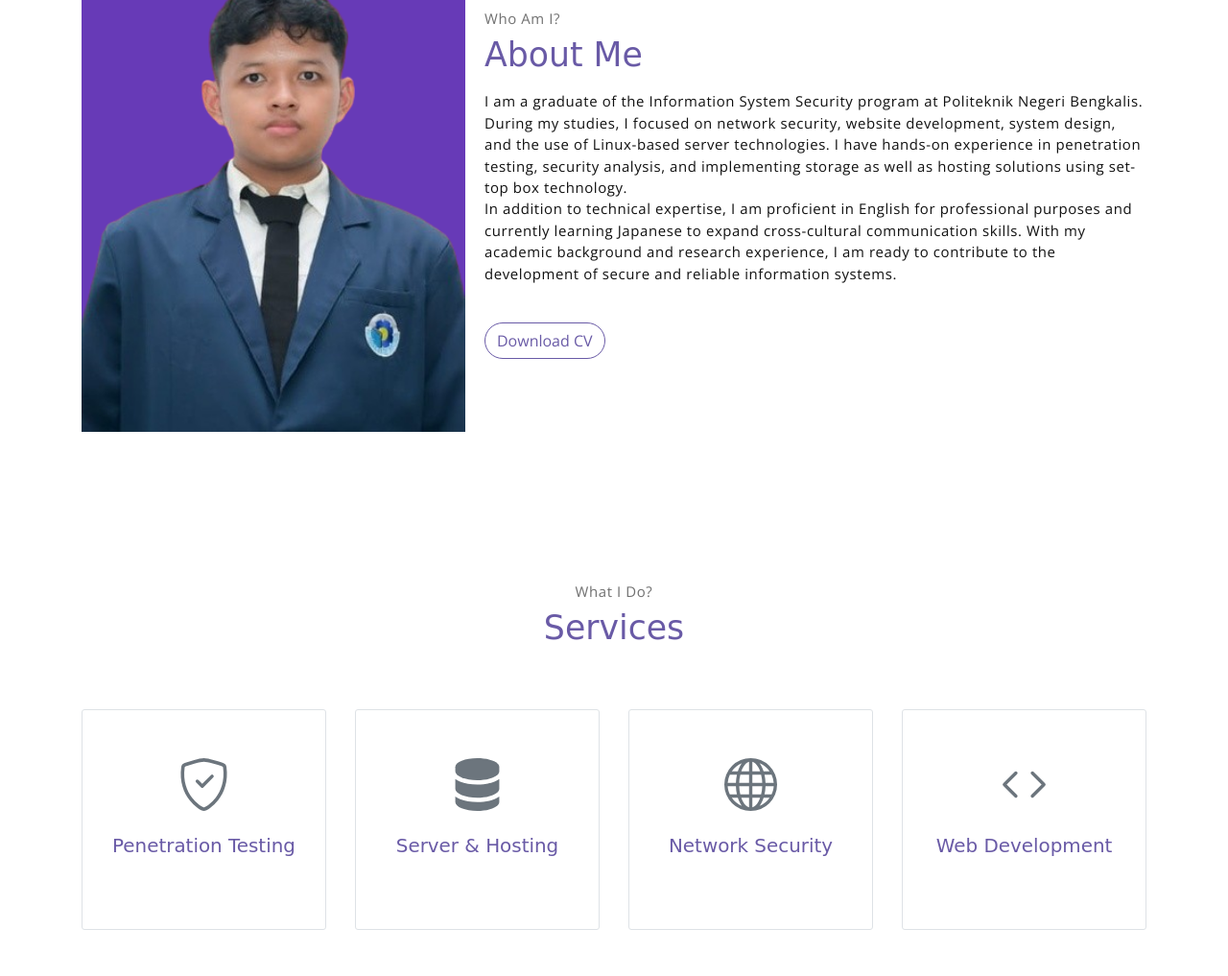
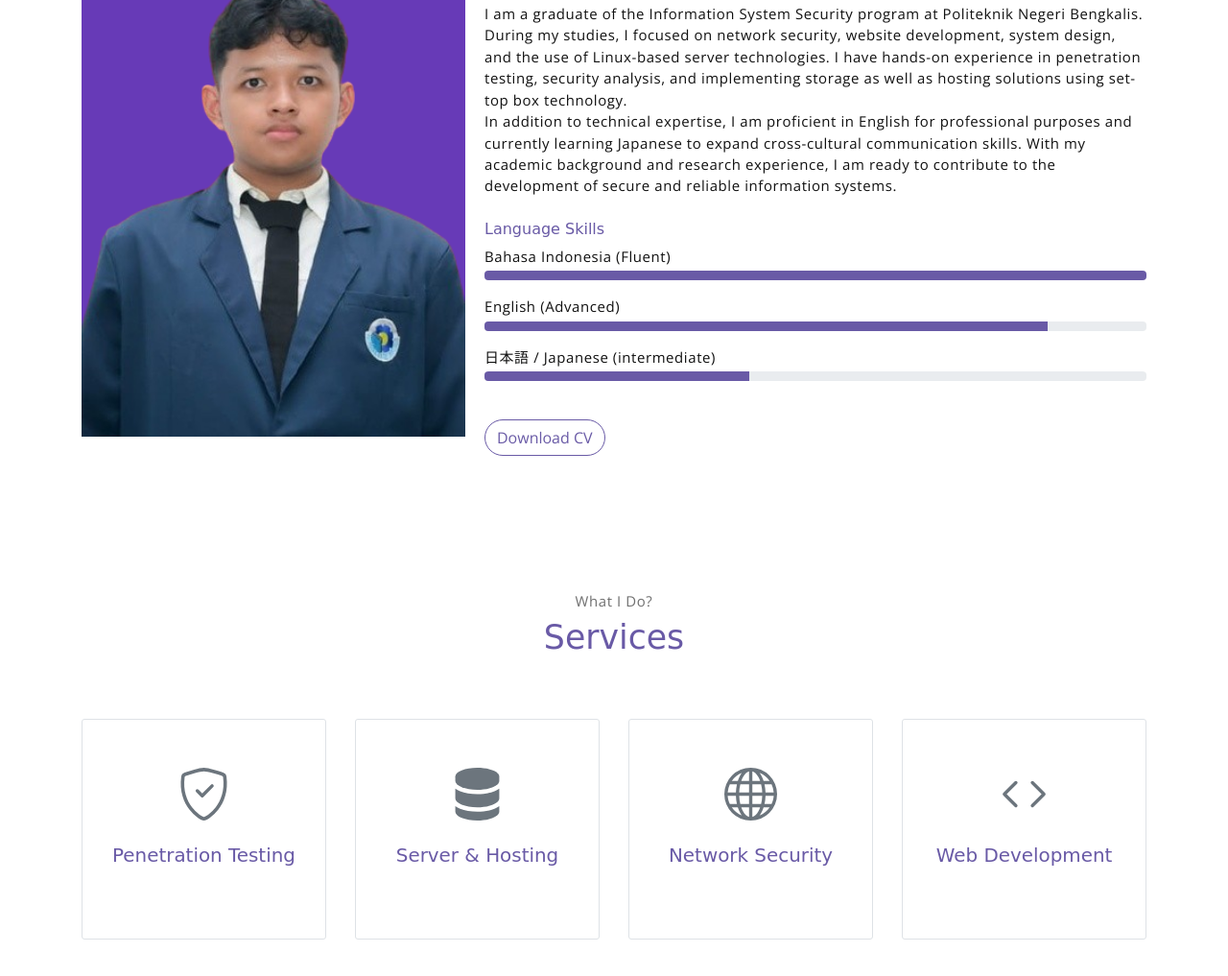
Before and after one commit to Vynixxx/portfolio-thoriq, a plain HTML site: page index.html in a window 1280 px wide. Shown: the part 883-1900 px from the top of the page at 96% size. Drawn offline with nearby package versions, Linux system fonts and the light colour scheme; a web font is replaced by a local one.

Commit message:
Update portfolio website

```diff
--- a/index.html
+++ b/index.html
@@ -73,6 +73,28 @@
                         <br>In addition to technical expertise, I am proficient in English for professional purposes and currently learning Japanese to expand cross-cultural communication skills.
                         With my academic background and research experience, I am ready to contribute to the development of secure and reliable information systems.
                     </p>
+                     <!-- Language Skills -->
+    <div class="mt-4">
+        <h6 class="mb-2">Language Skills</h6>
+
+        <p class="mb-1">Bahasa Indonesia (Fluent)</p>
+        <div class="progress mb-3" style="height: 10px;">
+            <div class="progress-bar bg-primary" role="progressbar" style="width: 100%;"
+                 aria-valuenow="100" aria-valuemin="0" aria-valuemax="100"></div>
+        </div>
+
+        <p class="mb-1">English (Advanced)</p>
+        <div class="progress mb-3" style="height: 10px;">
+            <div class="progress-bar bg-primary" role="progressbar" style="width: 85%;"
+                 aria-valuenow="85" aria-valuemin="0" aria-valuemax="100"></div>
+        </div>
+
+        <p class="mb-1">日本語 / Japanese (intermediate)</p>
+        <div class="progress mb-3" style="height: 10px;">
+            <div class="progress-bar bg-primary" role="progressbar" style="width: 40%;"
+                 aria-valuenow="40" aria-valuemin="0" aria-valuemax="100"></div>
+        </div>
+    </div>
                     <a href="assets/docs/CV-Thoriq.pdf" download class="btn-rounded btn btn-outline-primary mt-4">
                         Download CV
                     </a>
```
